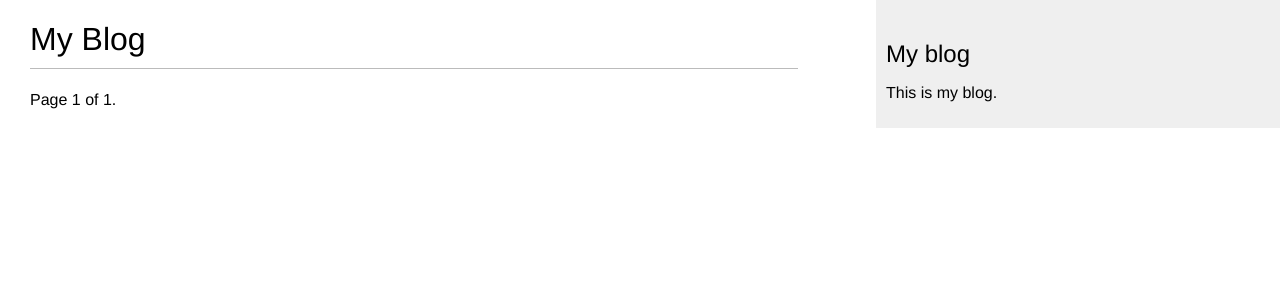
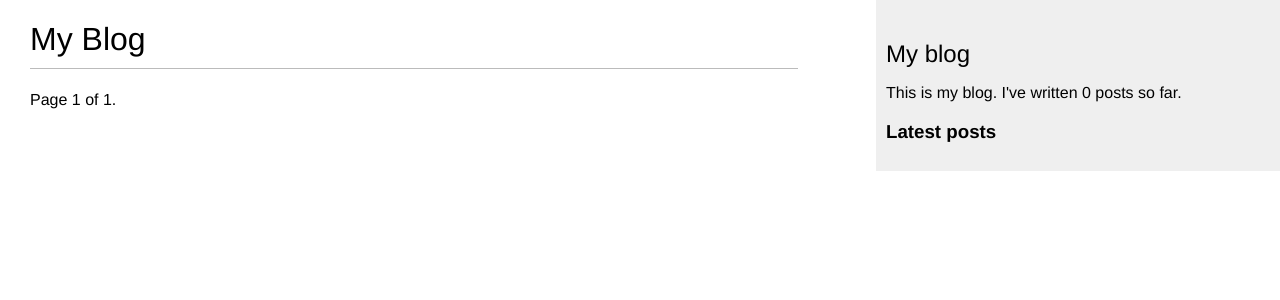
Before and after one commit to athiqur/Blog, a Django app: page /blog/ in a window 1280 px wide. Shown: the top 300 px of the page. Run offline with Django 4.2, Linux system fonts and the light colour scheme; data that the repository does not hold is empty.

Commit message:
Add latest posts using custom tags

```diff
--- a/mysite/blog/templates/blog/base.html
+++ b/mysite/blog/templates/blog/base.html
@@ -1,3 +1,4 @@
+{% load blog_tags %}
 {% load static %}
 <!DOCTYPE html>
 <html>
@@ -20,7 +21,9 @@
             </div>
             <div id="sidebar">
                 <h2>My blog</h2>
-                <p>This is my blog.</p>
+                <p>This is my blog. I've written {% total_posts %} posts so far.</p>
+                <h3>Latest posts</h3>
+                {% show_latest_posts 3 %}
             </div>
 </body>
 
--- /dev/null
+++ b/mysite/blog/templates/blog/post/latest_posts.html
@@ -0,0 +1,7 @@
+<ul>
+    {% for post in latest_posts %}
+    <li>
+        <a href="{{ post.get_absolute_url }}">{{ post.title }}</a>
+    </li>
+    {% endfor %}
+</ul>
--- /dev/null
+++ b/mysite/blog/templatetags/blog_tags.py
@@ -0,0 +1,15 @@
+from django import template
+from ..models import Post
+
+register = template.Library()
+
+
+@register.simple_tag
+def total_posts():
+    return Post.published.count()
+
+
+@register.inclusion_tag("blog/post/latest_posts.html")
+def show_latest_posts(count=5):
+    latest_posts = Post.published.order_by("-publish")[:count]
+    return {"latest_posts": latest_posts}
```
Also changed, not shown: mysite/blog/templatetags/__init__.py (added).
